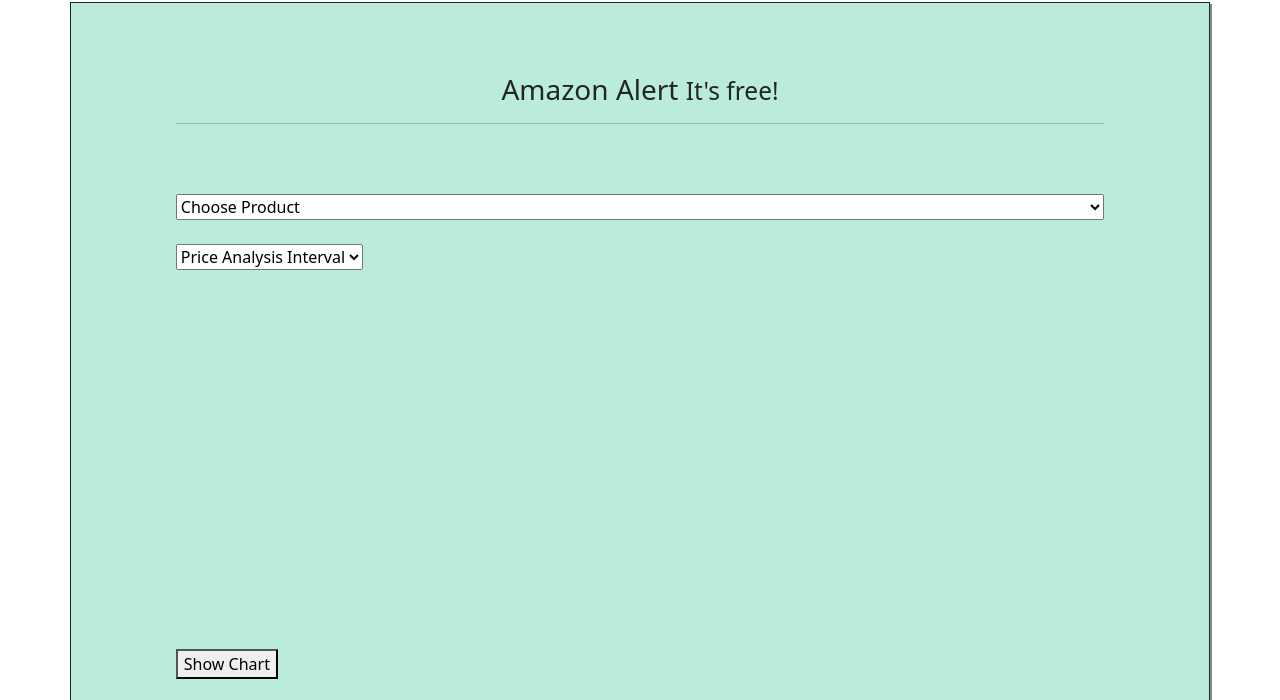
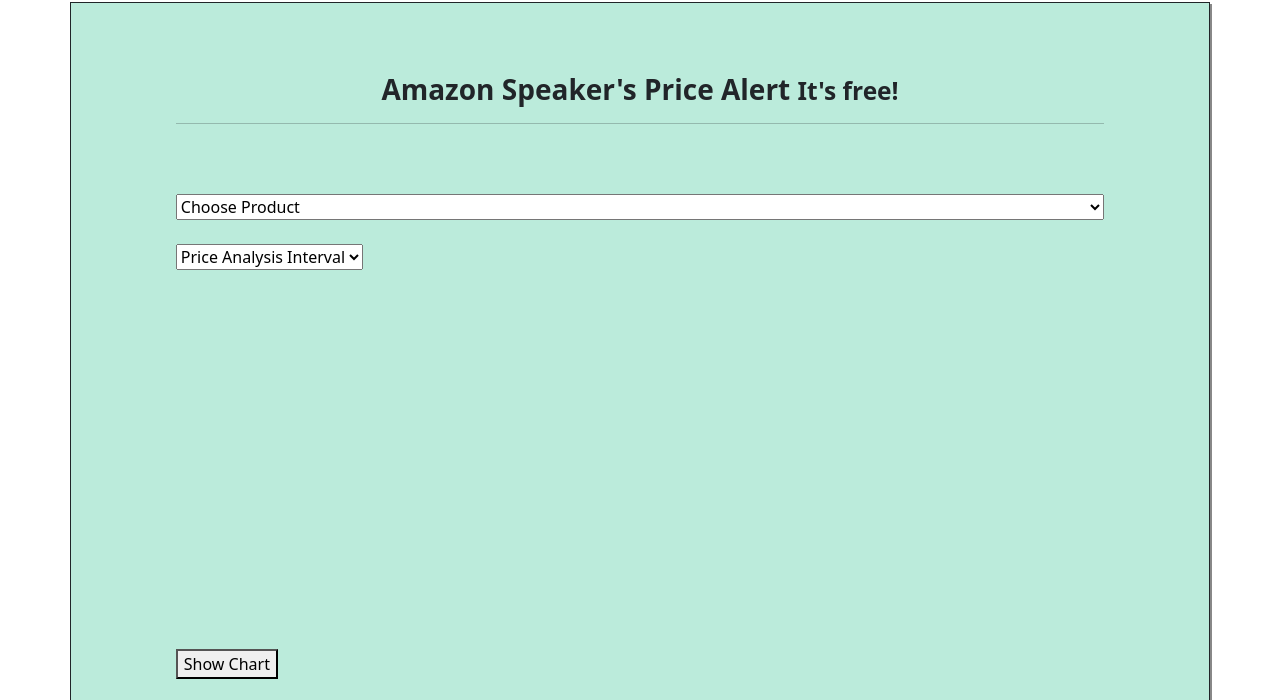
Before and after one commit to Dev2108/amazon_reg.form, a plain HTML site: page index.html in a window 1280 px wide. Shown: the part 72-772 px from the top of the page. Drawn offline with nearby package versions, Linux system fonts and the light colour scheme; no server answers.

Commit message:
Update index.html

```diff
--- a/index.html
+++ b/index.html
@@ -14,7 +14,7 @@
 
 		<div class="col-lg-10 m-auto d-block">
       <div class=""style="margin-top: 5%;">
-        <h3 class="text-center">Amazon Alert <small>It's free!</small></h3>
+        <h3 class="text-center"><b>Amazon Speaker's Price Alert <small>It's free!</small></b></h3>
 	      <hr>
        </div>
        <div class="" style="margin-top: 5%;" >
```
